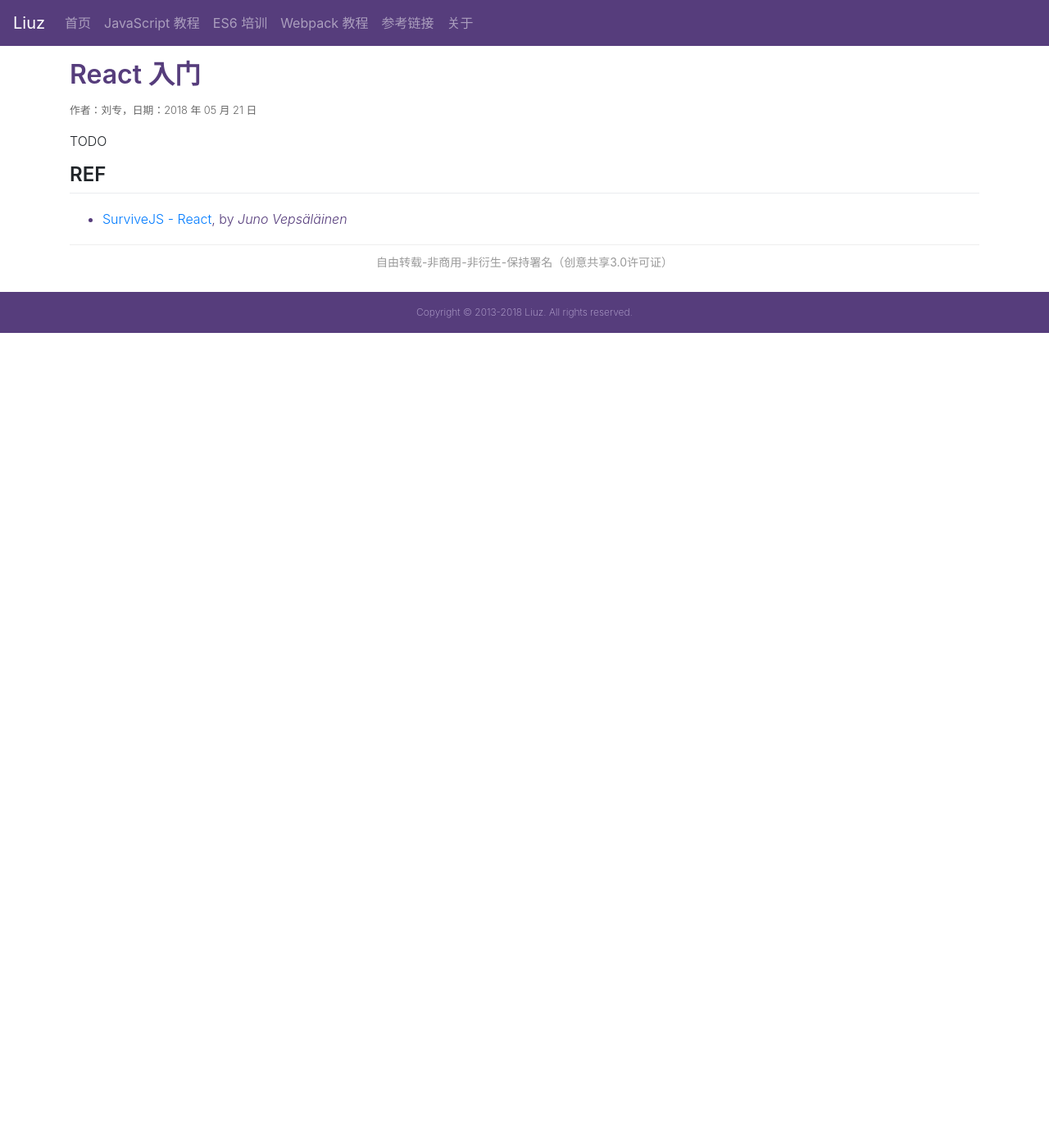
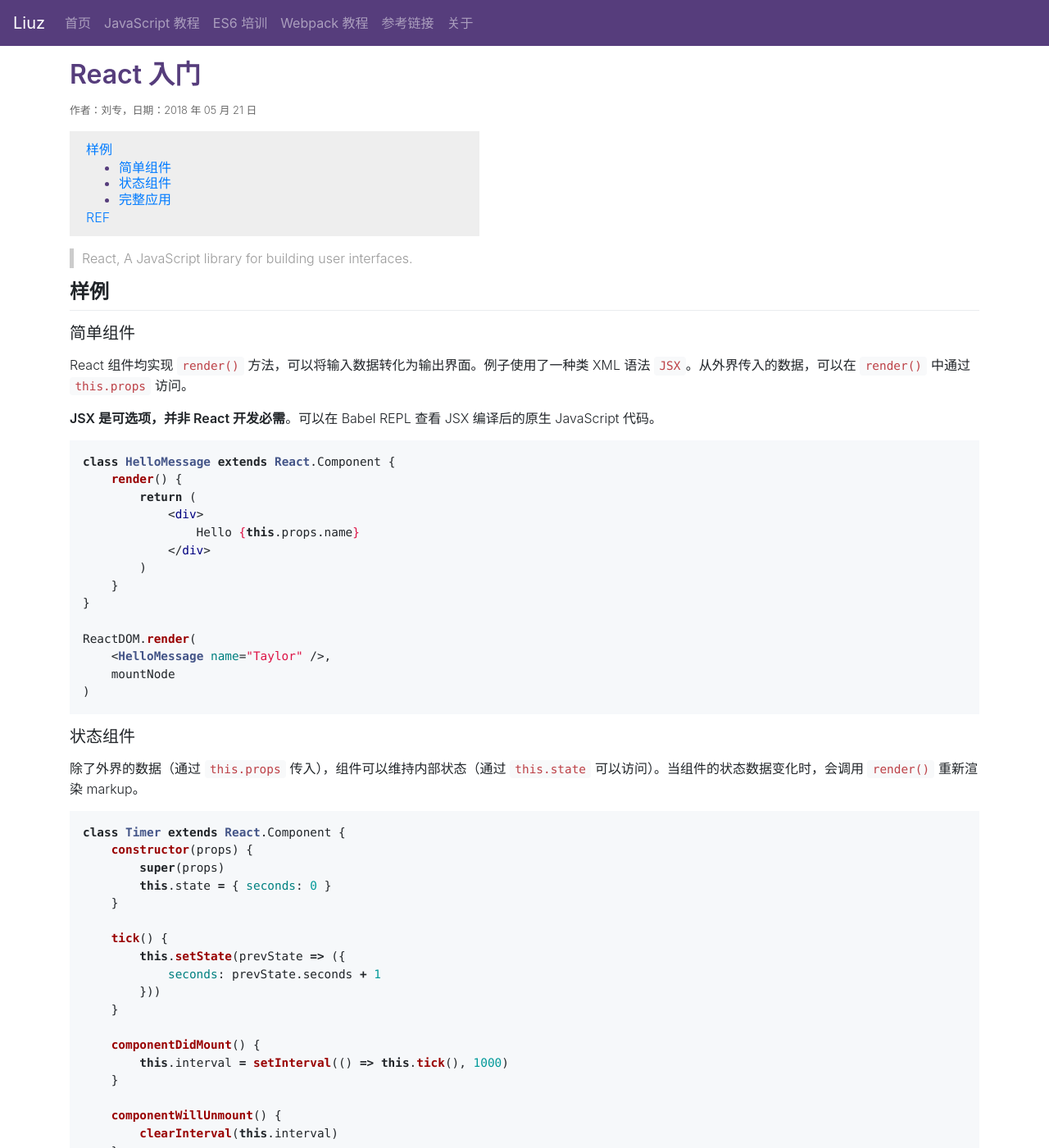
Before and after one commit to liuzhuan/liuzhuan.github.io, a Jekyll site: the page built from _posts/2018-05-21-react-primer.md, in a window 1280 px wide and 1400 px high. Shown: the whole window at 82% size. Built offline with Jekyll 4.4.1, drawn with Linux system fonts in a browser that asks for light colours; nearby versions of some CDN libraries; comment, search, counter and statistics services are not loaded; some of the changed text lies outside the part shown.

Commit message:
updating react content

````diff
--- a/_posts/2018-05-21-react-primer.md
+++ b/_posts/2018-05-21-react-primer.md
@@ -4,10 +4,81 @@ title: React 入门
 date: 2018-05-21
 ---
 
+* TOC
+{:toc}
+
+> React, A JavaScript library for building user interfaces.
+
+## 样例
+
+### 简单组件
+
+React 组件均实现 `render()` 方法，可以将输入数据转化为输出界面。例子使用了一种类 XML 语法 `JSX`。从外界传入的数据，可以在 `render()` 中通过 `this.props` 访问。
+
+**JSX 是可选项，并非 React 开发必需**。可以在 Babel REPL 查看 JSX 编译后的原生 JavaScript 代码。
+
+```jsx
+class HelloMessage extends React.Component {
+    render() {
+        return (
+            <div>
+                Hello {this.props.name}
+            </div>
+        )
+    }
+}
+
+ReactDOM.render(
+    <HelloMessage name="Taylor" />,
+    mountNode
+)
+```
+
+### 状态组件
+
+除了外界的数据（通过 `this.props` 传入），组件可以维持内部状态（通过 `this.state` 可以访问）。当组件的状态数据变化时，会调用 `render()` 重新渲染 markup。
+
+```jsx
+class Timer extends React.Component {
+    constructor(props) {
+        super(props)
+        this.state = { seconds: 0 }
+    }
+
+    tick() {
+        this.setState(prevState => ({
+            seconds: prevState.seconds + 1
+        }))
+    }
+
+    componentDidMount() {
+        this.interval = setInterval(() => this.tick(), 1000)
+    }
+
+    componentWillUnmount() {
+        clearInterval(this.interval)
+    }
+
+    render() {
+        return (
+            <div>
+                Seconds: {this.state.seconds}
+            </div>
+        )
+    }
+}
+
+ReactDOM.render(<Timer />, mountNode)
+```
+
+### 完整应用
+
 TODO
 
 ## REF
 
+- [React Home][home]
 - [SurviveJS - React][survivejs], by *Juno Vepsäläinen*
 
+[home]: https://reactjs.org/
 [survivejs]: https://survivejs.com/react/
````
